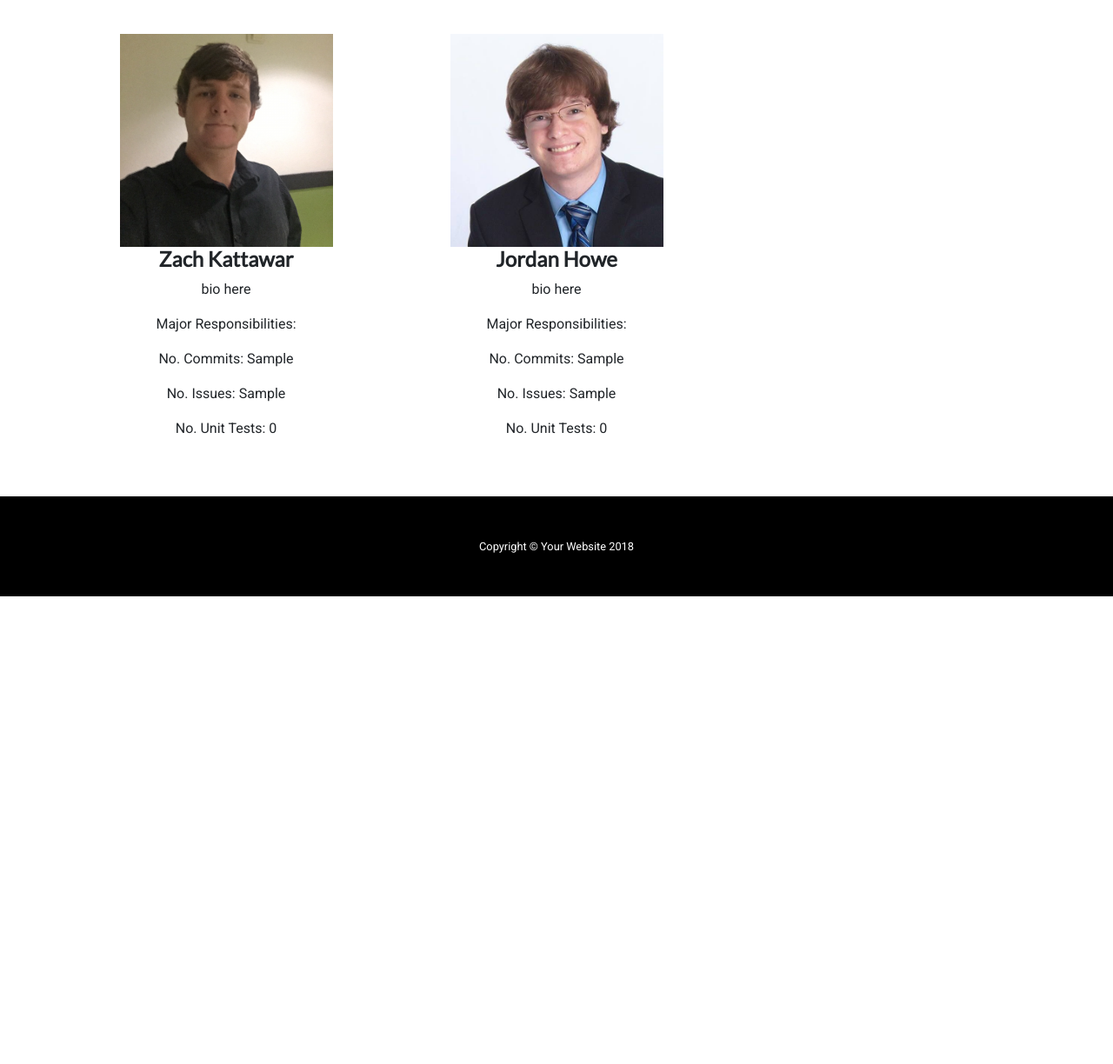
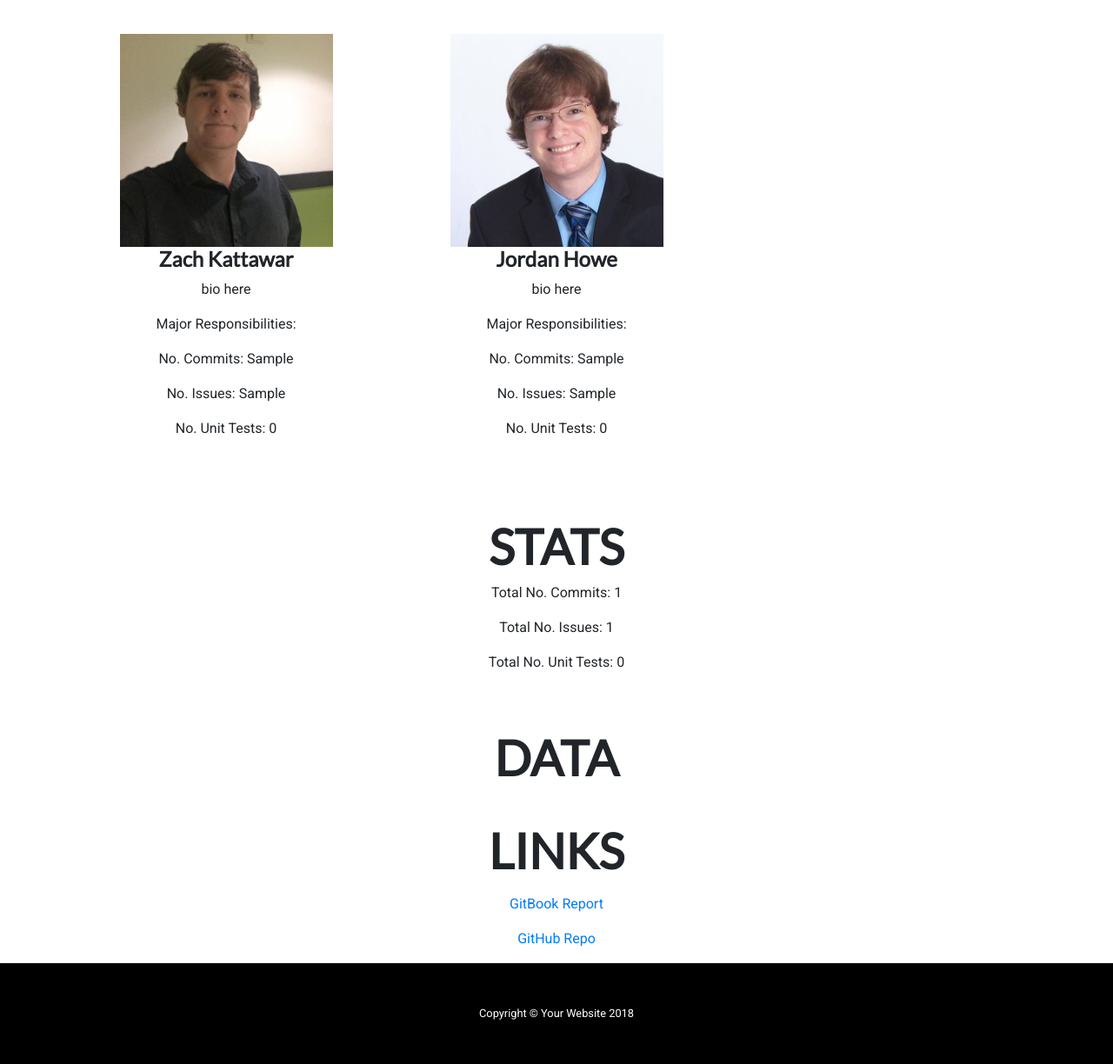
Before and after one commit to kattawar/canitstreamtome, a Flask app: template app/templates/about.html in a window 1280 px wide. Shown: the part 1216-2440 px from the top of the page at 87% size. Before the commit the page ends 1902 px from the top, so only its background shows below. Run offline with Flask 2, Linux system fonts and the light colour scheme; the template is opened without the code that fills it: most values are stand-ins (such as "Sample title", 1, 10 or a date in 2020); some libraries are stand-ins or nearby versions.

Commit message:
added stats and data

```diff
--- a/app/__init__.py
+++ b/app/__init__.py
@@ -40,7 +40,9 @@ def about():
     r = urllib.request.urlopen(req).read()
     cont = json.loads(r.decode('utf-8'))
     nick_issues = len(cont)
-    return render_template('about.html', erin_commits= erin_commits, erin_no_issues= erin_issues, jordan_commits=jordan_commits, jordan_no_issues= jordan_issues, kattawar_commits=kattawar_commits, kattawar_no_issues= kattawar_issues, nick_commits=nick_commits, nick_no_issues= nick_issues, kevin_commits=kevin_commits, kevin_no_issues= kevin_issues)
+    total_commits = erin_commits + kevin_commits + nick_commits + kattawar_commits + jordan_commits
+    total_issues = erin_issues + kevin_issues + nick_issues + kattawar_issues + jordan_issues
+    return render_template('about.html', erin_commits = erin_commits, erin_no_issues = erin_issues, jordan_commits = jordan_commits, jordan_no_issues = jordan_issues, kattawar_commits = kattawar_commits, kattawar_no_issues = kattawar_issues, nick_commits = nick_commits, nick_no_issues = nick_issues, kevin_commits = kevin_commits, kevin_no_issues = kevin_issues, total_commits = total_commits, total_issues = total_issues)
 @app.route('/movies')
 def movies():
     return render_template('movies.html')
--- a/app/templates/about.html
+++ b/app/templates/about.html
@@ -121,6 +121,37 @@
       </div>
     </section>
 
+    <section>
+      <div class="container text-center">
+            <div class="p-4">
+              <h3 class="display-4">STATS</h3>
+              <p>Total No. Commits: {{ total_commits }}</p>
+              <p>Total No. Issues: {{ total_issues }}</p>
+              <p>Total No. Unit Tests: 0</p>
+            </div>
+      </div>
+    </section>
+
+    <section>
+      <div class="container text-center">
+            <div class="p-4">
+              <h3 class="display-4">DATA</h3>
+              <p></p>
+            </div>
+      </div>
+    </section>
+
+    <section>
+      <div class="container text-center">
+              <h3 class="display-4">LINKS</h3>
+              <p></p>
+              <p> <a href="https://www.gitbook.com/book/kevinsalcedo/report/welcome">GitBook Report</a> </p>
+              <p></p>
+              <p> <a href="https://github.com/kattawar/canitstreamtome">GitHub Repo</a> </p>
+      </div>
+    </section>
+
+
     <!-- Footer -->
     <footer class="py-5 bg-black">
       <div class="container">
```
